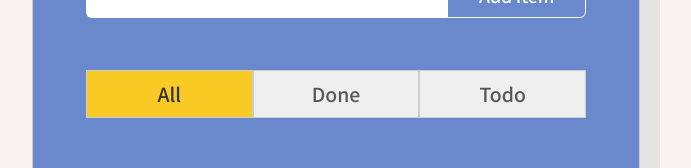
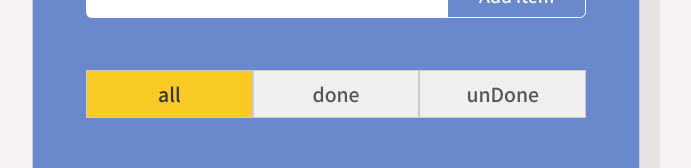
Before and after one commit to CoolizzLuo/react-redux-todolist-app, a React (Create React App) app: page / in a window 1280 px wide. Shown: the part 281-449 px from the top of the page, without its empty margins (304-995 px from the left). Built offline with nearby package versions, Linux system fonts and the light colour scheme.

Commit message:
feat: TodoFilterButton use Redux

```diff
--- a/src/components/TodoFilterButton.js
+++ b/src/components/TodoFilterButton.js
@@ -1,5 +1,7 @@
-import { useRef } from 'react'
 import styled from 'styled-components'
+import { useSelector, useDispatch } from 'react-redux'
+import { filterSlice, selectorFilter } from '../redux/features/filter/filterSlice'
+
 
 const FilterBtnWrapper = styled.div`
   margin: 2rem 0;
@@ -19,25 +21,27 @@ const Button = styled.button`
     background: #f9ca24;
     color: #333;
   }
-  ${({active}) => active && `
+  ${({ active }) => active && `
     background: #f9ca24;
     color: #333;
   `}
 
 `
 
-const TodoFilterButton = ({ filterValue, setFilter }) => {
-  const btnList = useRef(['All', 'Done', 'Todo'])
+const TodoFilterButton = () => {
+  const filterValue = useSelector(selectorFilter)
+  const dispatch = useDispatch()
+  const handleChangeFilter = (action) => () => dispatch(filterSlice.actions[action]())
 
   return (
     <FilterBtnWrapper>
       {
-        btnList.current.map((btn) => (
+        Object.keys(filterSlice.actions).map((action) => (
           <Button
-            key={btn}
-            active={filterValue === btn}
-            onClick={() => setFilter(btn)}>
-            { btn }
+            key={action}
+            active={filterValue === action}
+            onClick={handleChangeFilter(action)}>
+            {action}
           </Button>
         ))
       }
```
